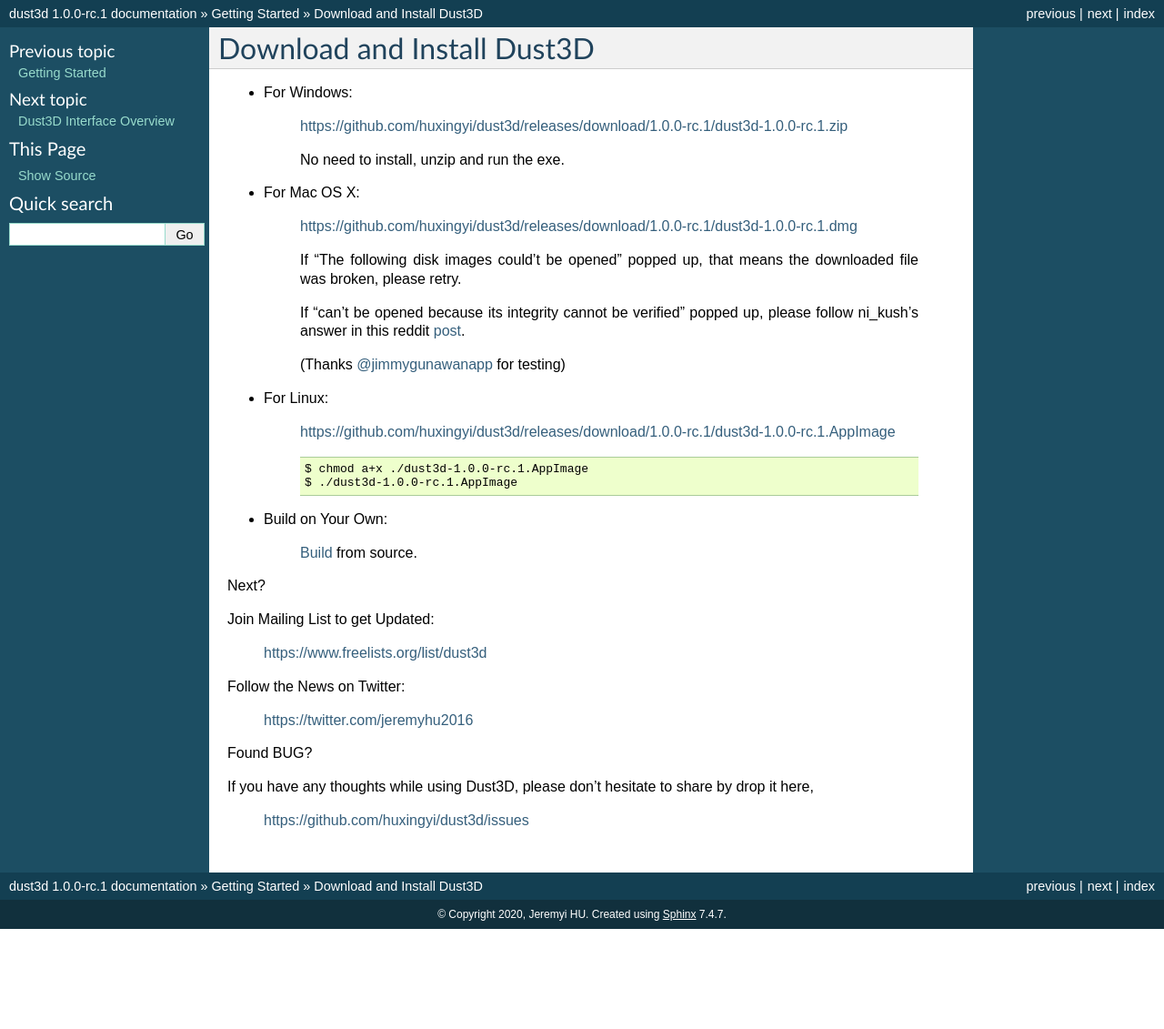
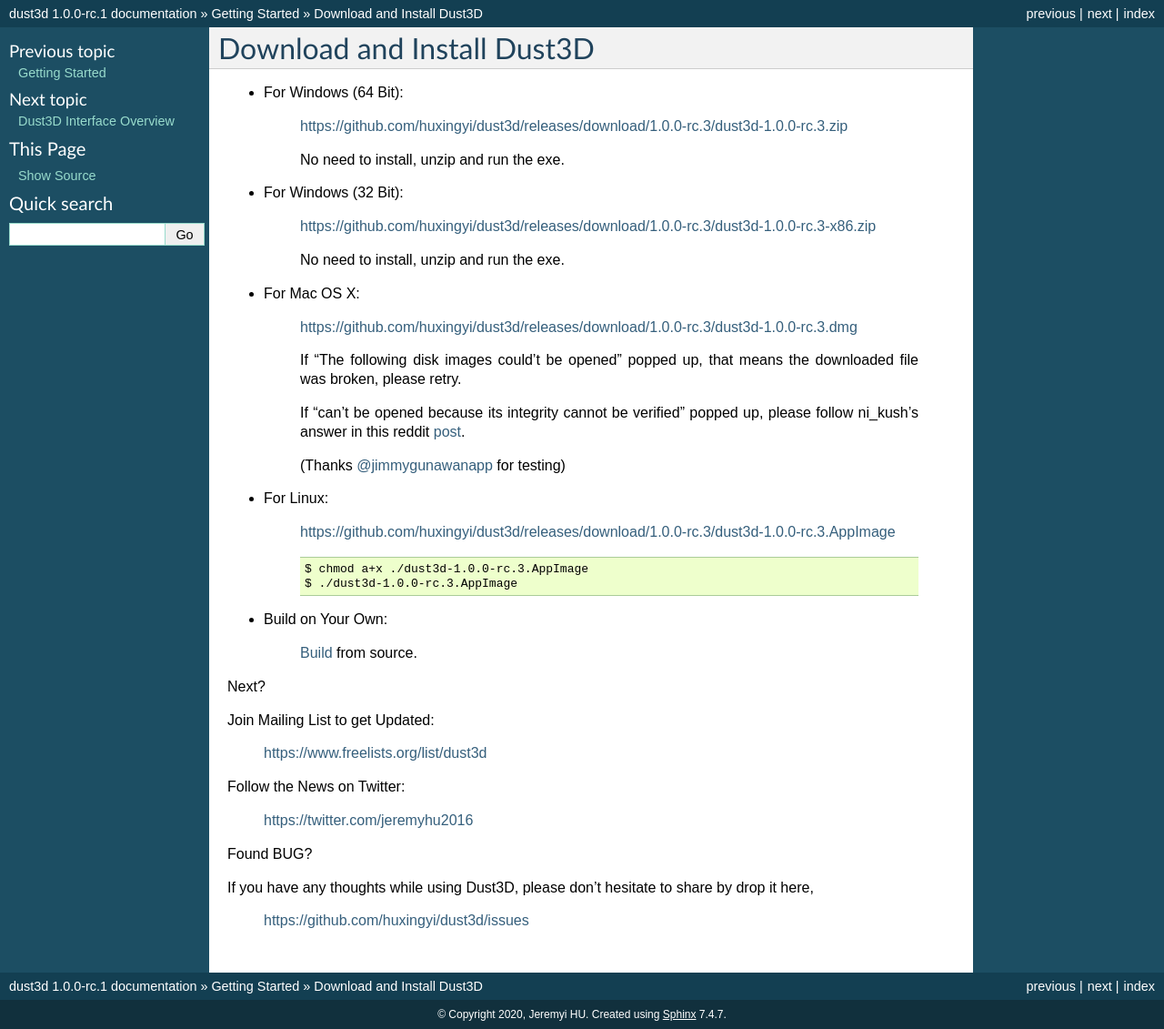
Before and after one commit to huxingyi/dust3d, a Sphinx documentation site: the page built from docs/install.rst, in a window 1280 px wide. Shown: the whole page at 91% size. Built offline with Sphinx 7.4.7, drawn with Linux system fonts in a browser that asks for light colours; before the commit the page ends 1021 px from its top, so only the background shows below that.

Commit message:
Update download link to 1.0.0-rc.3

```diff
--- a/docs/install.rst
+++ b/docs/install.rst
@@ -1,15 +1,21 @@
 Download and Install Dust3D
 -----------------------------
 
-* For Windows:
+* For Windows (64 Bit):
 
-    https://github.com/huxingyi/dust3d/releases/download/1.0.0-rc.1/dust3d-1.0.0-rc.1.zip
+    https://github.com/huxingyi/dust3d/releases/download/1.0.0-rc.3/dust3d-1.0.0-rc.3.zip
+
+    No need to install, unzip and run the exe.
+
+* For Windows (32 Bit):
+
+    https://github.com/huxingyi/dust3d/releases/download/1.0.0-rc.3/dust3d-1.0.0-rc.3-x86.zip
 
     No need to install, unzip and run the exe.
 
 * For Mac OS X:
 
-    https://github.com/huxingyi/dust3d/releases/download/1.0.0-rc.1/dust3d-1.0.0-rc.1.dmg
+    https://github.com/huxingyi/dust3d/releases/download/1.0.0-rc.3/dust3d-1.0.0-rc.3.dmg
 
     If "The following disk images could't be opened" popped up, that means the downloaded file was broken, please retry.
 
@@ -24,12 +30,12 @@
 
 * For Linux:
 
-    https://github.com/huxingyi/dust3d/releases/download/1.0.0-rc.1/dust3d-1.0.0-rc.1.AppImage
+    https://github.com/huxingyi/dust3d/releases/download/1.0.0-rc.3/dust3d-1.0.0-rc.3.AppImage
 
     .. code-block:: none
 
-        $ chmod a+x ./dust3d-1.0.0-rc.1.AppImage
-        $ ./dust3d-1.0.0-rc.1.AppImage
+        $ chmod a+x ./dust3d-1.0.0-rc.3.AppImage
+        $ ./dust3d-1.0.0-rc.3.AppImage
 
 * Build on Your Own:
 
```
